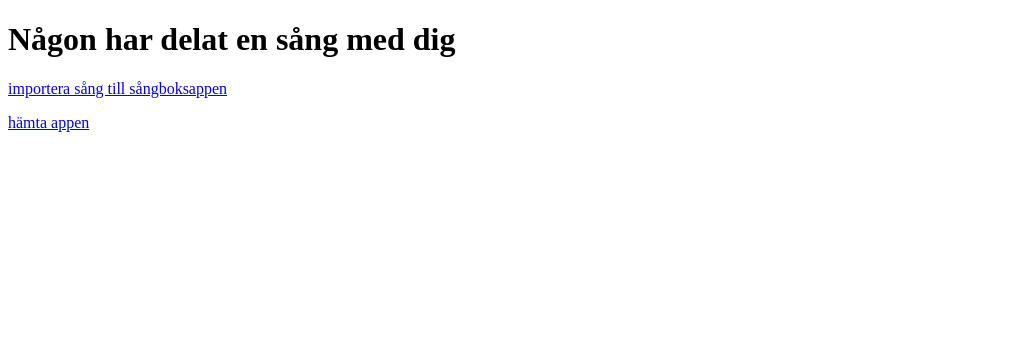
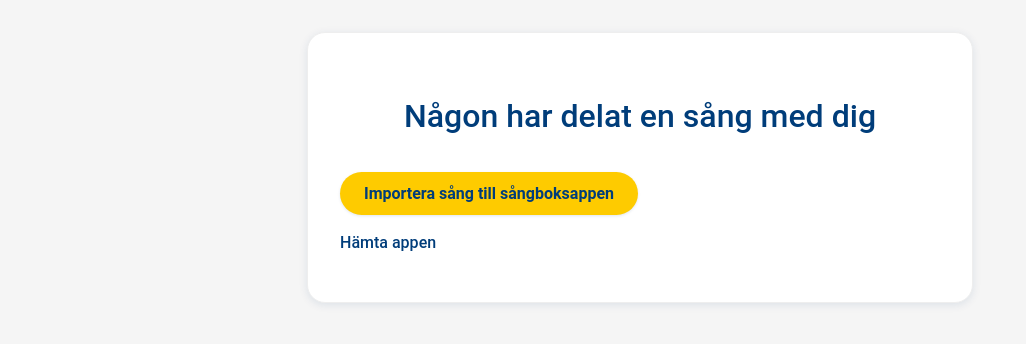
Before and after one commit to staffantan/Lagerbal, a PHP site: page /?data=1 in a window 1280 px wide. Shown: the top 344 px of the page, without its empty margins (0-1026 px from the left). Run offline with PHP 8.4, Linux system fonts and the light colour scheme; data that the repository does not hold is empty.

Commit message:
Refactor index.php for improved structure and styling

```diff
--- a/web/index.php
+++ b/web/index.php
@@ -1,22 +1,93 @@
 <!DOCTYPE html>
-<html>
-
-<?php
-
-$json = base64_decode($_REQUEST['data']);
-$data = json_decode($json);
-
-?>
-
+<html lang="sv">
+  <?php $json = base64_decode($_REQUEST['data']);
+$data = json_decode($json); ?>
 <head>
+  <meta charset="utf-8">
   <link rel="shortcut icon" type="image/png" href="graphic.png"/>
   <title>Delad S&aring;ng: <?php echo utf8_decode($data->title)?></title>
+  <meta name="viewport" content="width=device-width, initial-scale=1">
+  <style>
+    /* Material-like App Styling */
+    body {
+      margin: 0;
+      background: #F5F5F5;
+      font-family: "Roboto", "Helvetica Neue", Arial, sans-serif;
+      color: #222;
+    }
+    h1, h2 {
+      color: #003D7A;
+      font-weight: 500;
+    }
+    h1 {
+      font-size: 2rem;
+      margin-top: 2rem;
+      text-align: center;
+    }
+    h2 {
+      font-size: 1.5rem;
+      margin-top: 1.5rem;
+    }
+    .card {
+      background: white;
+      border-radius: 18px;
+      box-shadow: 0 2px 8px 0 rgba(0,61,122,0.10);
+      max-width: 600px;
+      margin: 2rem auto 0 auto;
+      padding: 2rem;
+      border: 1px solid #eee;
+    }
+    a {
+      color: #003D7A;
+      text-decoration: none;
+      font-weight: 500;
+      transition: color 0.2s;
+    }
+    a:hover, a:focus {
+      color: #FECB00;
+      text-decoration: underline;
+    }
+    .yellow-btn {
+      display: inline-block;
+      background: #FECB00;
+      color: #003D7A;
+      padding: 0.75em 1.5em;
+      margin: 1em 0 0 0;
+      border-radius: 999px;
+      border: none;
+      font-weight: bold;
+      font-size: 1em;
+      cursor: pointer;
+      text-decoration: none;
+      box-shadow: 0 1px 3px rgba(0,61,122,0.12);
+      transition: background 0.2s, color 0.2s;
+    }
+    .yellow-btn:hover {
+      background: #ffdc55;
+      color: #003D7A;
+    }
+    p {
+      line-height: 1.6;
+      margin-top: 0.9em;
+      margin-bottom: 0.9em;
+    }
+    @media (max-width: 700px) {
+      .card {
+        margin: 1em;
+        padding: 1em;
+      }
+      h1 {
+        font-size: 1.2rem;
+      }
+      h2 {
+        font-size: 1rem;
+      }
+    }
+  </style>
 </head>
-
 <body>
+  <div class="card">
     <h1>N&aring;gon har delat en s&aring;ng med dig</h1>
-<div>
-
     <?php
     if($data->title){
     	echo "<h2>".utf8_decode($data->title)."</h2>";
@@ -25,7 +96,6 @@ if($data->title){
     	echo "<p>".nl2br(utf8_decode($data->lyrics))."</p>";
     	echo "<p>".nl2br(utf8_decode($data->about))."</p>";
     }
-
     if($data->Title){
     	echo "<h2>".utf8_decode($data->Title)."</h2>";
     	echo "<p>".utf8_decode($data->Text)."</p>";
@@ -33,13 +103,9 @@ if($data->Title){
     	echo "<p>".nl2br(utf8_decode($data->Lyrics))."</p>";
     	echo "<p>".nl2br(utf8_decode($data->About))."</p>";
     }
-
-
-
-echo "<a href='sangbok://?sang=".$_REQUEST['data']."'>importera s&aring;ng till s&aring;ngboksappen</a>";
     ?>
-
-<p><a href="https://github.com/staffantan/Lagerbal/releases">h&auml;mta appen</a></p>
+    <a class="yellow-btn" href='sangbok://?sang=<?php echo $_REQUEST['data']; ?>'>Importera s&aring;ng till s&aring;ngboksappen</a>
+    <p><a href="https://github.com/staffantan/Lagerbal/releases">H&auml;mta appen</a></p>
   </div>
 </body>
 </html>
```
Lines whose indentation alone changed are shown as unchanged.
